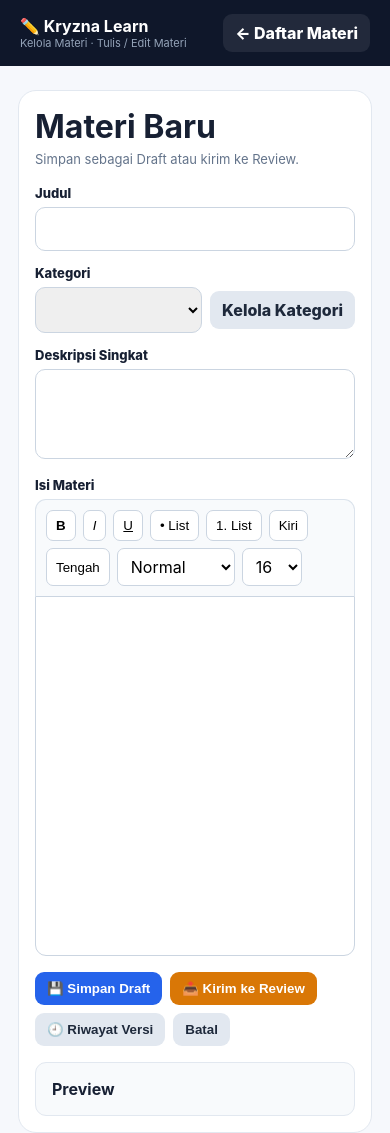
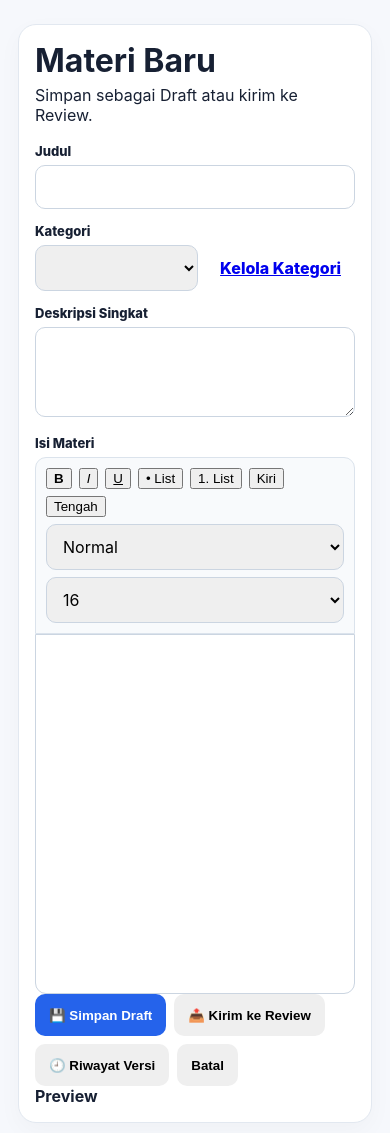
Before and after one commit to kryznanet/learn, a website: page content/editor.html in a window 390 px wide. Drawn offline with nearby package versions, Linux system fonts and the light colour scheme.

Commit message:
feat(ui): refine material editor layout and mobile actions

```diff
--- a/content/editor.html
+++ b/content/editor.html
@@ -21,151 +21,7 @@
 
     * { box-sizing: border-box; }
 
-    body {
-      margin: 0;
-      background: var(--bg);
-      color: var(--text);
-      font-family: Inter, Segoe UI, Arial, sans-serif;
-    }
-
-    .top {
-      background: #0f172a;
-      color: #fff;
-      padding: 14px 20px;
-      display: flex;
-      justify-content: space-between;
-      align-items: center;
-      gap: 12px;
-    }
-
-    .top a,
-    .btn {
-      padding: 9px 12px;
-      border-radius: 9px;
-      text-decoration: none;
-      border: 0;
-      font-weight: 800;
-    }
-
-    .top a {
-      background: #ffffff14;
-      color: #fff;
-    }
-
-    .wrap {
-      max-width: 1100px;
-      margin: auto;
-      padding: 24px 18px;
-    }
-
-    .card {
-      background: var(--card);
-      border: 1px solid var(--line);
-      border-radius: 18px;
-      padding: 22px;
-    }
-
-    .grid {
-      display: grid;
-      grid-template-columns: 1fr 1fr;
-      gap: 14px;
-    }
-
-    label {
-      display: block;
-      font-size: 13px;
-      font-weight: 800;
-      margin-bottom: 6px;
-    }
-
-    input,
-    textarea,
-    select {
-      width: 100%;
-      padding: 11px 12px;
-      border: 1px solid #cbd5e1;
-      border-radius: 10px;
-      font: inherit;
-    }
-
-    textarea { min-height: 90px; }
-
-    .full { grid-column: 1 / -1; }
-
-    .toolbar {
-      display: flex;
-      gap: 7px;
-      flex-wrap: wrap;
-      padding: 10px;
-      background: #f8fafc;
-      border: 1px solid #dbe3ec;
-      border-bottom: 0;
-      border-radius: 11px 11px 0 0;
-    }
-
-    .toolbar button,
-    .toolbar select {
-      width: auto;
-      padding: 7px 9px;
-      border: 1px solid #cbd5e1;
-      border-radius: 7px;
-      background: #fff;
-    }
-
-    .body {
-      min-height: 440px;
-      padding: 18px;
-      border: 1px solid #cbd5e1;
-      border-radius: 0 0 11px 11px;
-      outline: 0;
-      line-height: 1.7;
-    }
-
-    .actions {
-      display: flex;
-      gap: 8px;
-      flex-wrap: wrap;
-      margin-top: 16px;
-    }
-
-    .btn {
-      cursor: pointer;
-      background: #e2e8f0;
-      color: #1e293b;
-    }
-
-    .primary {
-      background: var(--primary);
-      color: #fff;
-    }
-
-    .review {
-      background: #d97706;
-      color: #fff;
-    }
-
-    .status {
-      margin-top: 12px;
-      padding: 11px 13px;
-      border-radius: 9px;
-      background: #eff6ff;
-      color: #1e40af;
-    }
-
-    .preview {
-      margin-top: 16px;
-      padding: 16px;
-      border: 1px solid var(--line);
-      border-radius: 11px;
-      background: #f8fafc;
-    }
-
-    .muted {
-      color: var(--muted);
-      font-size: 13px;
-    }
-
-    @media (max-width: 700px) {
+    body{margin:0;background:#f6f8fc;color:#172033;font-family:Inter,Segoe UI,Arial,sans-serif}.top{display:none}.wrap{max-width:1120px;margin:auto;padding:24px 18px}.card{background:#fff;border:1px solid #e2e8f0;border-radius:18px;padding:22px;box-shadow:0 8px 24px #0f172a08}.grid{display:grid;grid-template-columns:1fr 1fr;gap:14px}label{display:block;font-size:13px;font-weight:800;margin-bottom:6px}input,textarea,select{width:100%;padding:11px 12px;border:1px solid #cbd5e1;border-radius:10px;font:inherit}textarea{min-height:90px}.full{grid-column:1/-1}.toolbar{display:flex;gap:7px;flex-wrap:wrap;padding:10px;background:#f8fafc;border:1px solid #dbe3ec;border-radius:11px 11px 0 0}.body{min-height:440px;padding:18px;border:1px solid #cbd5e1;border-radius:0 0 11px 11px;outline:0;line-height:1.7}.actions{display:flex;gap:8px;flex-wrap:wrap}.actions .btn{min-height:42px}.btn{border:0;border-radius:10px;padding:10px 14px;font-weight:800;cursor:pointer}.primary{background:#2563eb;color:#fff}.secondary{background:#e2e8f0;color:#1e293b}@media (max-width: 700px) {
       .grid { grid-template-columns: 1fr; }
       .full { grid-column: auto; }
       .card { padding: 16px; }
```
